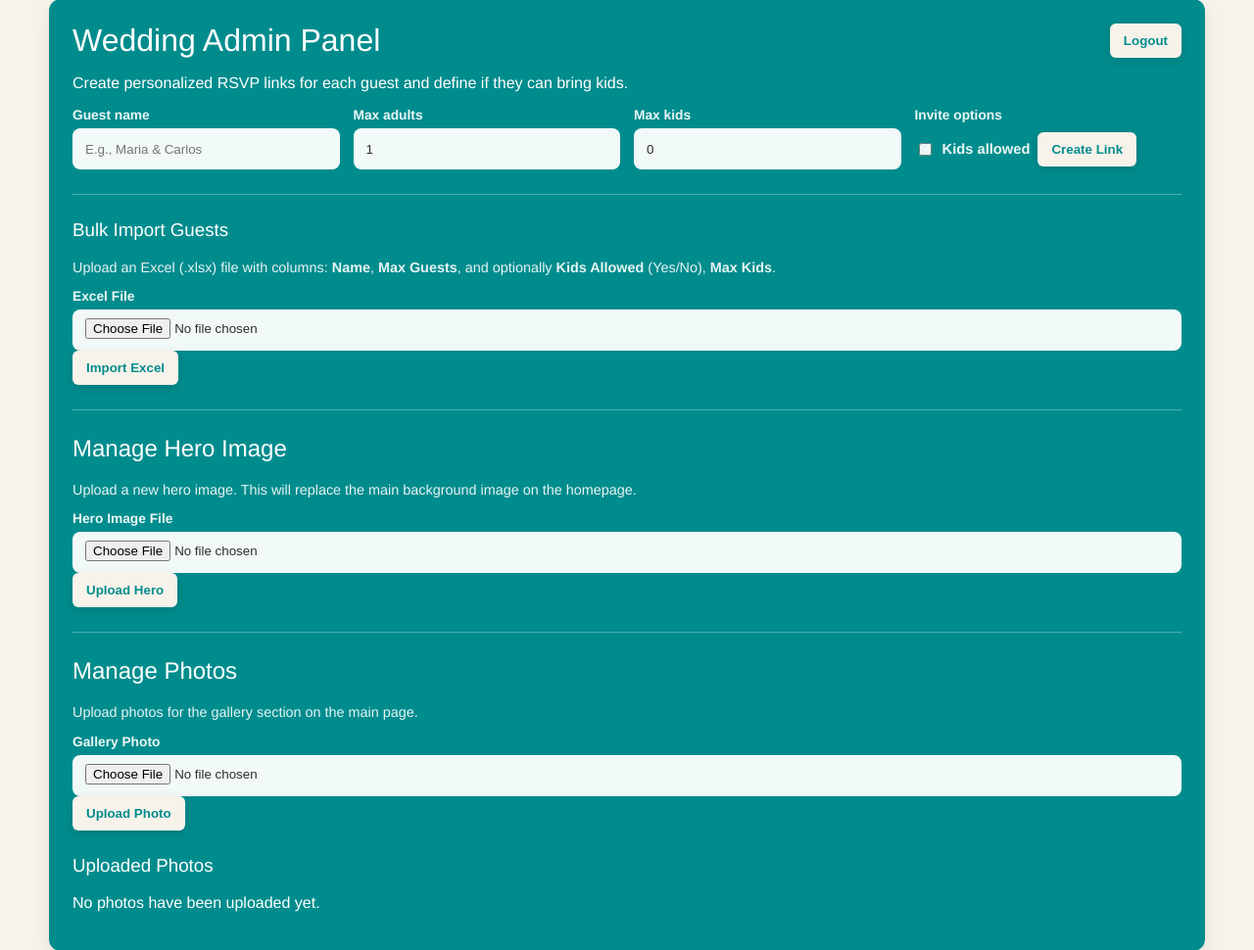
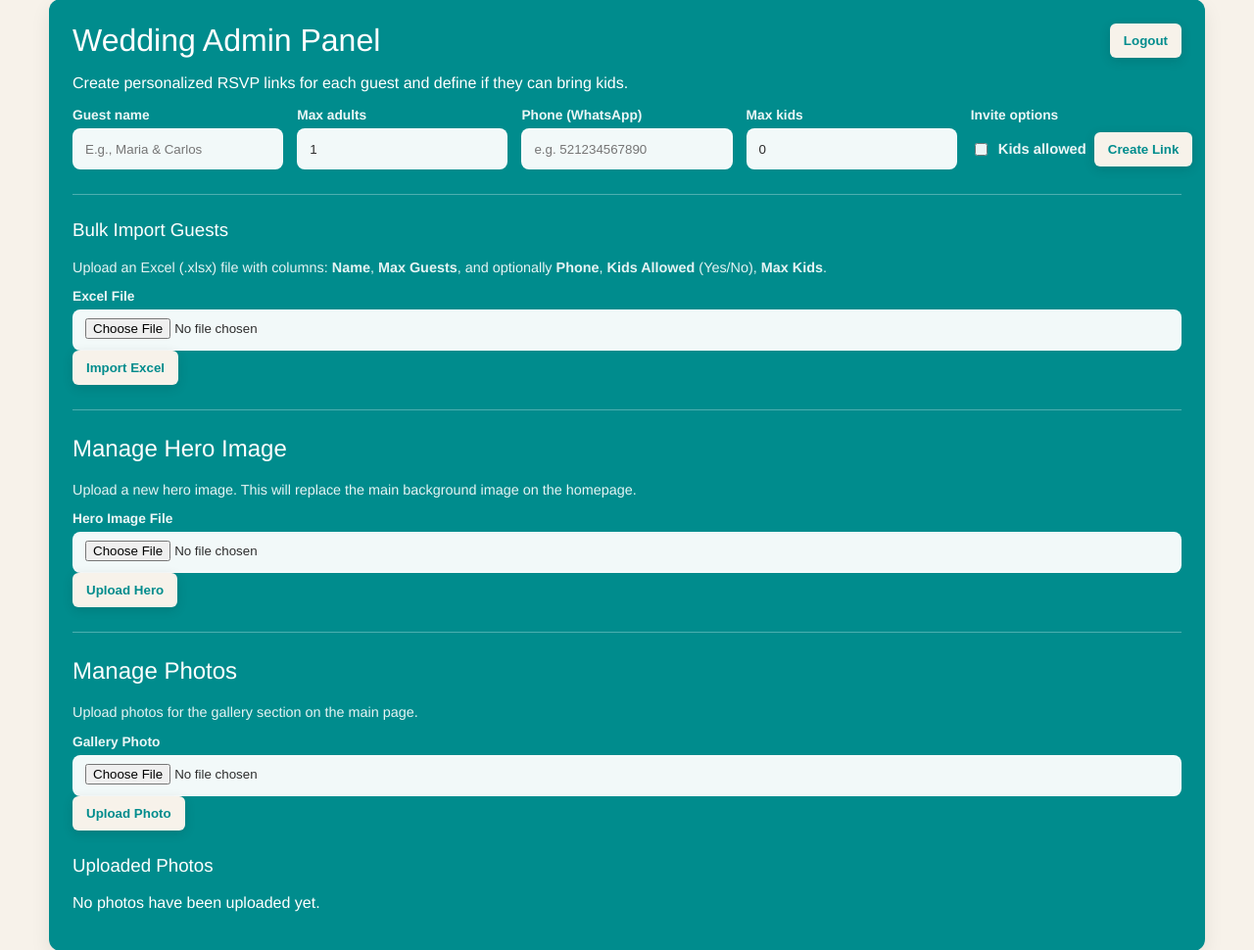
Before and after one commit to SlashGil/wedding, a Flask app: page /admin/ in a window 1280 px wide. Shown: the part 25-995 px from the top of the page at 98% size. Run offline with Flask 3, Linux system fonts and the light colour scheme; the visitor is signed in with stand-in values (Sample User, id 1); data that the repository does not hold is empty.

Commit message:
:sparkles: Add whatsapp part

```diff
--- a/wedding/admin.py
+++ b/wedding/admin.py
@@ -22,6 +22,7 @@ def index():
     if request.method == 'POST':
         guest_name = request.form.get('guest_name', '').strip()
         max_guests = request.form.get('max_guests', '1').strip()
+        phone = request.form.get('phone', '').strip()
         kids_allowed = request.form.get('kids_allowed') == 'on'
         max_kids = request.form.get('max_kids', '0').strip()
 
@@ -41,8 +42,8 @@ def index():
 
         with get_db() as conn:
             conn.execute(
-                'INSERT INTO guests (guest_name, max_guests, kids_allowed, max_kids, token) VALUES (?, ?, ?, ?, ?)',
-                (guest_name, max_guests_int, kids_allowed, max_kids_int, token)
+                'INSERT INTO guests (guest_name, max_guests, kids_allowed, max_kids, token, phone) VALUES (?, ?, ?, ?, ?, ?)',
+                (guest_name, max_guests_int, kids_allowed, max_kids_int, token, phone)
             )
         generated_link = url_for('main.invite', token=token, _external=True)
         flash(f'Invite created for {guest_name}.')
@@ -85,13 +86,15 @@ def upload_excel():
                     if not guest_name or guest_name == 'nan': continue
                     try: max_guests = max(1, int(row['Max Guests']))
                     except (ValueError, TypeError): max_guests = 1
+                    phone = str(row.get('Phone', '')).strip()
+                    if phone == 'nan': phone = ''
                     kids_allowed = str(row.get('Kids Allowed', 'no')).strip().lower() in ['yes', 'true', '1', 'y']
                     max_kids = 0
                     if kids_allowed:
                         try: max_kids = max(0, int(row.get('Max Kids', 0)))
                         except (ValueError, TypeError): max_kids = 0
                     token = secrets.token_urlsafe(10)
-                    conn.execute('INSERT INTO guests (guest_name, max_guests, kids_allowed, max_kids, token) VALUES (?, ?, ?, ?, ?)', (guest_name, max_guests, kids_allowed, max_kids, token))
+                    conn.execute('INSERT INTO guests (guest_name, max_guests, kids_allowed, max_kids, token, phone) VALUES (?, ?, ?, ?, ?, ?)', (guest_name, max_guests, kids_allowed, max_kids, token, phone))
                     count += 1
             flash(f'Successfully imported {count} guests from {file.filename}.')
         except Exception as e:
@@ -106,6 +109,7 @@ def upload_excel():
 def update_guest(guest_id):
     guest_name = request.form.get('guest_name', '').strip()
     max_guests = request.form.get('max_guests', '1').strip()
+    phone = request.form.get('phone', '').strip()
     kids_allowed = request.form.get('kids_allowed') == 'on'
     max_kids = request.form.get('max_kids', '0').strip()
 
@@ -123,7 +127,7 @@ def update_guest(guest_id):
     if not kids_allowed: max_kids_int = 0
 
     with get_db() as conn:
-        conn.execute('UPDATE guests SET guest_name = ?, max_guests = ?, kids_allowed = ?, max_kids = ? WHERE id = ?', (guest_name, max_guests_int, kids_allowed, max_kids_int, guest_id))
+        conn.execute('UPDATE guests SET guest_name = ?, max_guests = ?, kids_allowed = ?, max_kids = ?, phone = ? WHERE id = ?', (guest_name, max_guests_int, kids_allowed, max_kids_int, phone, guest_id))
     flash(f'Invite updated for {guest_name}.')
     return redirect(url_for('admin.index'))
 
--- a/wedding/db.py
+++ b/wedding/db.py
@@ -30,7 +30,7 @@ def ensure_column(conn, table_name, column_name, definition):
 def init_db():
     db = get_db()
     # This is a non-destructive init, it only creates tables if they don't exist
-    db.execute('CREATE TABLE IF NOT EXISTS guests (id INTEGER PRIMARY KEY, guest_name TEXT NOT NULL, max_guests INTEGER NOT NULL DEFAULT 1, kids_allowed BOOLEAN NOT NULL DEFAULT 0, max_kids INTEGER NOT NULL DEFAULT 0, token TEXT NOT NULL UNIQUE, created_at TIMESTAMP DEFAULT CURRENT_TIMESTAMP)')
+    db.execute('CREATE TABLE IF NOT EXISTS guests (id INTEGER PRIMARY KEY, guest_name TEXT NOT NULL, max_guests INTEGER NOT NULL DEFAULT 1, kids_allowed BOOLEAN NOT NULL DEFAULT 0, max_kids INTEGER NOT NULL DEFAULT 0, token TEXT NOT NULL UNIQUE, phone TEXT, created_at TIMESTAMP DEFAULT CURRENT_TIMESTAMP)')
     db.execute('CREATE TABLE IF NOT EXISTS rsvps (id INTEGER PRIMARY KEY, name TEXT NOT NULL, attending BOOLEAN NOT NULL, guests INTEGER NOT NULL, kids INTEGER NOT NULL DEFAULT 0, dietary_restrictions TEXT, guest_token TEXT, created_at TIMESTAMP DEFAULT CURRENT_TIMESTAMP)')
     db.execute('CREATE TABLE IF NOT EXISTS photos (id INTEGER PRIMARY KEY, filename TEXT NOT NULL UNIQUE, created_at TIMESTAMP DEFAULT CURRENT_TIMESTAMP)')
     db.execute('CREATE TABLE IF NOT EXISTS settings (key TEXT PRIMARY KEY, value TEXT)')
@@ -39,6 +39,7 @@ def init_db():
     ensure_column(db, 'rsvps', 'kids', 'INTEGER NOT NULL DEFAULT 0')
     ensure_column(db, 'rsvps', 'guest_token', 'TEXT')
     ensure_column(db, 'rsvps', 'created_at', 'TIMESTAMP DEFAULT CURRENT_TIMESTAMP')
+    ensure_column(db, 'guests', 'phone', 'TEXT')
 
 
 def get_setting(key, default=None):
--- a/wedding/static/css/admin.css
+++ b/wedding/static/css/admin.css
@@ -51,7 +51,7 @@ h1, h2, h3 {
 
 .create-form {
     display: grid;
-    grid-template-columns: repeat(4, minmax(170px, 1fr));
+    grid-template-columns: repeat(auto-fit, minmax(170px, 1fr));
     gap: 14px;
     align-items: end;
 }
--- a/wedding/templates/admin.html
+++ b/wedding/templates/admin.html
@@ -38,6 +38,11 @@
             </div>
 
             <div class="field">
+                <label for="phone">Phone (WhatsApp)</label>
+                <input type="text" id="phone" name="phone" placeholder="e.g. 521234567890">
+            </div>
+
+            <div class="field">
                 <label for="max_kids">Max kids</label>
                 <input type="number" id="max_kids" name="max_kids" min="0" value="0" required>
             </div>
@@ -64,7 +69,7 @@
         <hr>
 
         <h3>Bulk Import Guests</h3>
-        <p style="font-size: 0.9em; opacity: 0.9;">Upload an Excel (.xlsx) file with columns: <strong>Name</strong>, <strong>Max Guests</strong>, and optionally <strong>Kids Allowed</strong> (Yes/No), <strong>Max Kids</strong>.</p>
+        <p style="font-size: 0.9em; opacity: 0.9;">Upload an Excel (.xlsx) file with columns: <strong>Name</strong>, <strong>Max Guests</strong>, and optionally <strong>Phone</strong>, <strong>Kids Allowed</strong> (Yes/No), <strong>Max Kids</strong>.</p>
         <form action="{{ url_for('admin.upload_excel') }}" method="POST" enctype="multipart/form-data" class="inline-upload-form">
             <div class="field" style="flex: 1;">
                 <label for="file">Excel File</label>
@@ -146,6 +151,10 @@
                                     <span class="small">Adults</span>
                                     <input type="number" name="max_guests" min="1" value="{{ item.max_guests }}" required>
                                 </label>
+                                <label>
+                                    <span class="small">Phone</span>
+                                    <input type="text" name="phone" value="{{ item.phone or '' }}" placeholder="WhatsApp number">
+                                </label>
                                 <label class="checkbox">
                                     <input type="checkbox" name="kids_allowed" {% if item.kids_allowed %}checked{% endif %}>
                                     Kids
@@ -163,6 +172,14 @@
                     <td>
                         <a href="{{ url_for('main.invite', token=item.token, _external=True) }}" target="_blank" rel="noopener noreferrer">Open invite link</a>
                         <div class="small">{{ url_for('main.invite', token=item.token, _external=True) }}</div>
+                        {% if item.phone %}
+                        <div style="margin-top: 5px;">
+                            <a href="https://wa.me/{{ item.phone }}?text=Hola%20{{ item.guest_name | urlencode }},%20te%20invitamos%20a%20nuestra%20boda!%20Confirma%20aquí:%20{{ url_for('main.invite', token=item.token, _external=True) | urlencode }}"
+                               target="_blank" class="btn" style="background-color: #25D366; color: white; border: none; padding: 5px 10px; font-size: 0.9rem; text-decoration: none; display: inline-block;">
+                               Send WhatsApp
+                            </a>
+                        </div>
+                        {% endif %}
                         <form action="{{ url_for('admin.delete_guest', guest_id=item.id) }}" method="POST" onsubmit="return confirm('Delete this invite and related RSVP answers?');" style="margin-top: 10px;">
                             <button class="btn btn-danger" type="submit">Delete Invite</button>
                         </form>
```
Also changed, not shown: instance/rsvp.db.
